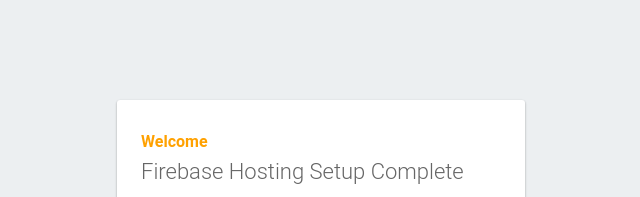
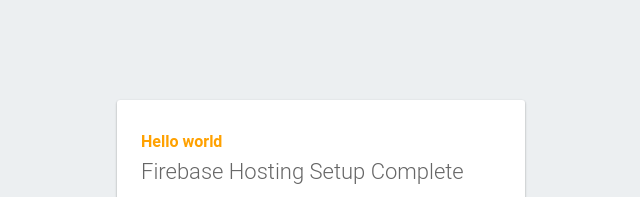
Before and after one commit to hajsf/D365FO, a plain HTML site: page public/index.html in a window 1280 px wide. Shown: the top 197 px of the page, 319-959 px from the left. Drawn offline with Linux system fonts and the light colour scheme.

Commit message:
index modification

```diff
--- a/public/index.html
+++ b/public/index.html
@@ -24,7 +24,7 @@
   </head>
   <body>
     <div id="message">
-      <h2>Welcome</h2>
+      <h2>Hello world</h2>
       <h1>Firebase Hosting Setup Complete</h1>
       <p>You're seeing this because you've successfully setup Firebase Hosting. Now it's time to go build something extraordinary!</p>
       <a target="_blank" href="https://firebase.google.com/docs/hosting/">Open Hosting Documentation</a>
```
